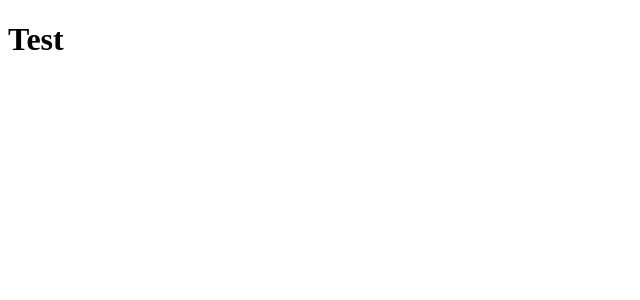
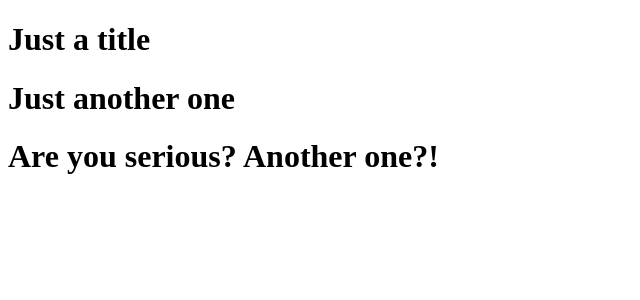
Before and after one commit to casiimir/notalgic, a Vue app: page / in a window 1280 px wide. Shown: the top 300 px of the page, without its empty margins (0-640 px from the left). Built offline with nearby package versions, Linux system fonts and the light colour scheme.

Commit message:
feat: add mock and first render

```diff
--- a/src/App.vue
+++ b/src/App.vue
@@ -1,7 +1,9 @@
-<script setup lang="ts"></script>
+<script setup lang="ts">
+import MessageList from "./components/MessageList.vue";
+</script>
 
 <template>
-  <h1>Test</h1>
+  <MessageList />
 </template>
 
 <style></style>
--- /dev/null
+++ b/src/assets/mock.json
@@ -0,0 +1,19 @@
+{
+  "note-list": [
+    {
+      "id": 1,
+      "title": "Just a title",
+      "content": "Lorem ipsum dolor sit amet consectetur, adipisicing elit. Officiis minima aut harum placeat magnam ducimus labore! Nisi, beatae aspernatur. Ipsam!"
+    },
+    {
+      "id": 2,
+      "title": "Just another one",
+      "content": "Lorem ipsum dolor sit amet consectetur, adipisicing elit. Officiis minima aut harum placeat magnam ducimus labore! Nisi, beatae aspernatur. Ipsam!"
+    },
+    {
+      "id": 3,
+      "title": "Are you serious? Another one?!",
+      "content": "Lorem ipsum dolor sit amet consectetur, adipisicing elit. Officiis minima aut harum placeat magnam ducimus labore! Nisi, beatae aspernatur. Ipsam!"
+    }
+  ]
+}
--- /dev/null
+++ b/src/components/MessageList.vue
@@ -0,0 +1,14 @@
+<script setup lang="ts">
+import noteListMock from "../assets/mock.json";
+import { ref } from "vue";
+
+const noteList = noteListMock["note-list"];
+</script>
+
+<template>
+  <div v-for="note in noteList" :key="note.id">
+    <h1>{{ note.title }}</h1>
+  </div>
+</template>
+
+<style scoped></style>
```
